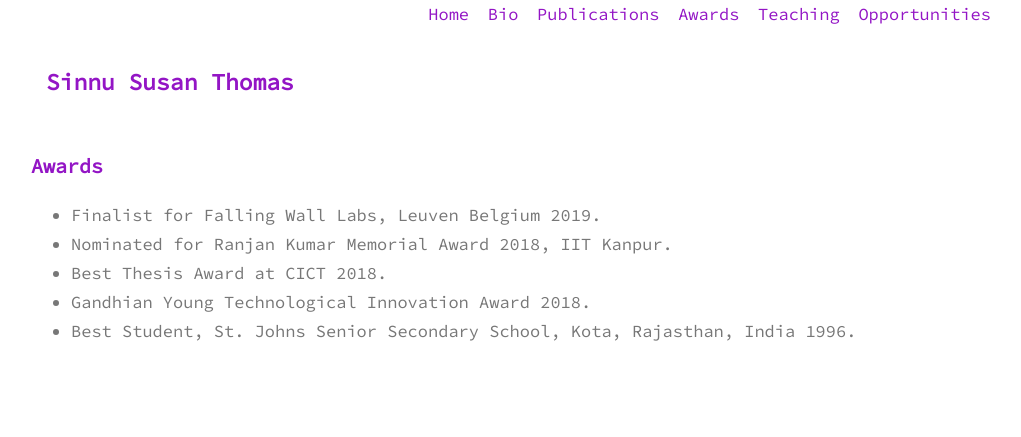
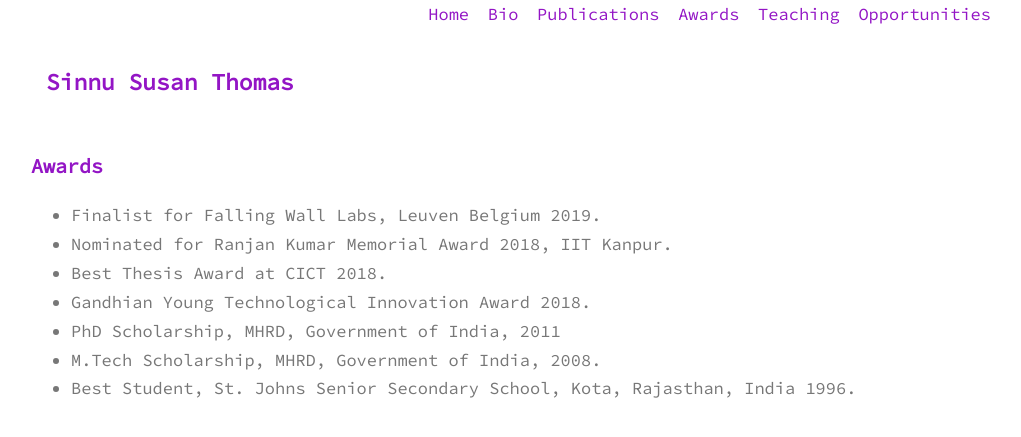
Before and after one commit to sinnuthomas/sinnuthomas.github.io, a Jekyll site: the page built from awards.md, in a window 1280 px wide. Shown: the top 437 px of the page, without its empty margins (129-1150 px from the left). Built offline with Jekyll 4.4.1, drawn with Linux system fonts in a browser that asks for light colours.

Commit message:
Update awards.md

```diff
--- a/awards.md
+++ b/awards.md
@@ -7,4 +7,6 @@ permalink: /awards/
 * Nominated for Ranjan Kumar Memorial Award 2018, IIT Kanpur.
 * Best Thesis Award at CICT 2018.
 * Gandhian Young Technological Innovation Award 2018.
+* PhD Scholarship, MHRD, Government of India, 2011
+* M.Tech Scholarship, MHRD, Government of India, 2008.
 * Best Student, St. Johns Senior Secondary School, Kota, Rajasthan, India 1996.
```
